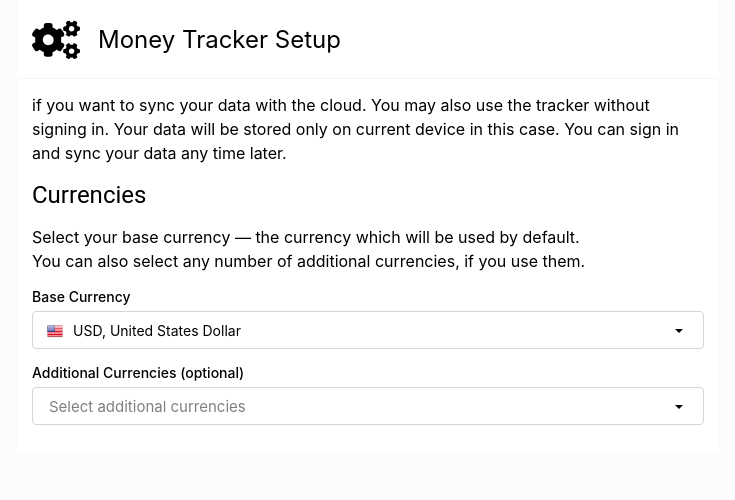
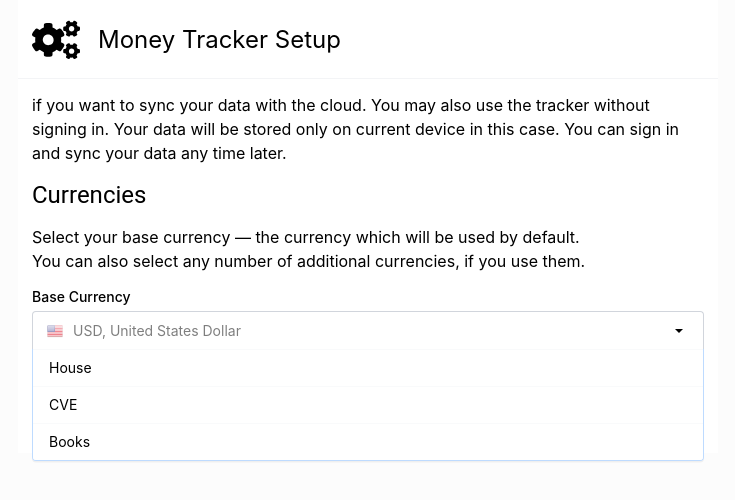
Before and after one commit to Imoyemi-1/moneytracker-app, a React (Vite) app: page / in a window 1280 px wide. Both pictures are taken after a click on the button 951 px from the left and 331 px from the top of the page. Shown: the top 500 px of the page, without its empty margins (272-1007 px from the left). Built offline with nearby package versions, Linux system fonts and the light colour scheme.

Commit message:
feat(setup): handle open individual Dropdown
- Added field id to recognize which field input or button is click
- Sync input and Dropdown dom together when is toggle

```diff
--- a/src/components/Dropdown.jsx
+++ b/src/components/Dropdown.jsx
@@ -1,6 +1,6 @@
 import clsx from 'clsx/lite';
 
-const Dropdown = ({ isFocused, data }) => {
+const Dropdown = ({ isOpen }) => {
   return (
     // Todo: add accessibility to jsx later
     <ul
@@ -8,7 +8,7 @@ const Dropdown = ({ isFocused, data }) => {
         'dropdown absolute -left-[1px] top-[37px] border w-[calc(100%+2px)] order-2 flex-grow flex-shrink-0 basis-full text-sm max-h-[7rem] overflow-y-scroll scroll-auto border-blue-200  rounded border-t-0 rounded-tl-none rounded-tr-none z-10 bg-white shadow-[0_1.5px_0_rgba(0,0,0,0.05)]',
 
         // toggle dropdown display if input is focused
-        !isFocused && 'hidden'
+        !isOpen && 'hidden'
       )}
     >
       {/* Todo: add real data to todo later */}
--- a/src/components/Field.jsx
+++ b/src/components/Field.jsx
@@ -1,70 +1,63 @@
 import { IoMdArrowDropdown } from 'react-icons/io';
-import { useState } from 'react';
 import Dropdown from './Dropdown';
 import { clsx } from 'clsx/lite';
+import { useEffect, useRef } from 'react';
 
-const Field = ({ label, selection, placeholder }) => {
-  const [isFocused, setIsFocused] = useState(false);
-  const [baseInputEmpty, setBaseInputEmpty] = useState(true);
+const Field = ({ label, selection, placeholder, id, openId, setOpenId }) => {
+  const isOpen = openId === id;
+  const inputRef = useRef(null);
+
+  // focus on the input when state change
+
+  useEffect(() => {
+    isOpen ? inputRef.current?.focus() : inputRef.current?.blur();
+  }, [isOpen]);
+
+  // handle toggle for which field is click
+
+  const onToggle = (e) => {
+    e.preventDefault();
+    const nextOpen = !isOpen;
+    setOpenId(nextOpen ? id : null);
+    if (nextOpen) inputRef.current.focus();
+    else inputRef.current.blur();
+  };
 
   return (
     // Todo: add accessibility to jsx later
 
     <div className='mb-3.5 flex flex-col'>
       <label className='font-medium mb-1 text-sm '>{label}</label>
-
       <div
         className={clsx(
-          'relative w-full flex flex-wrap items-center h-9.5 rounded',
+          'relative w-full flex flex-wrap items-center h-9.5 rounded  border-gray-300 border  justify-between',
 
-          //   update border when input is focus or blur
-          isFocused &&
+          // update border when input is focus or blur
+          isOpen &&
             ' border-blue-200  border border-b-0 rounded-bl-none rounded-br-none',
-          !isFocused && ' border-gray-300 border '
+          !isOpen && ' border-gray-300 border '
         )}
       >
-        {selection &&
-          //  toggle selection states when input is focus
-          baseInputEmpty && (
-            <div
-              className={clsx(
-                //  toggle selection display when input have value
-                'text-sm px-3.5 flex items-center',
-                isFocused && 'absolute opacity-50'
-              )}
-            >
-              <img
-                className='mr-2.5 h-3.5 w-4 object-cover'
-                src={selection.flag}
-                alt={selection.country}
-              />
-              <span>
-                {selection.code}, {selection.name}
-              </span>
-            </div>
-          )}
+        <>{selection}</>
 
         <input
-          onFocus={() => {
-            setIsFocused(true);
-          }}
-          onBlur={() => setIsFocused(false)}
-          onChange={(e) =>
-            e.target.value.trim().length > 0
-              ? setBaseInputEmpty(false)
-              : setBaseInputEmpty(true)
-          }
-          className='py-2 px-4 pr-7  full outline-0 min-w-12.5 flex-1 border-0 text-[0.9375rem]'
+          ref={inputRef}
+          className='absolute w-full py-2 px-4 pr-7  full outline-0 min-w-12.5 flex-1 border-0 text-[0.9375rem]'
           type='text'
-          //   toggle and display placeholder when selection is hidden
+          onFocus={() => setOpenId(id)}
+          onBlur={() => setOpenId(null)}
           placeholder={placeholder}
         />
 
-        <button type='button' className='px-4 cursor-pointer'>
+        <button
+          onPointerDown={onToggle}
+          type='button'
+          className='px-4 cursor-pointer relative right-0'
+        >
           <IoMdArrowDropdown />
         </button>
 
-        <Dropdown isFocused={isFocused} />
+        <Dropdown isOpen={isOpen} />
       </div>
     </div>
   );
--- a/src/setupPage/Form.jsx
+++ b/src/setupPage/Form.jsx
@@ -1,11 +1,13 @@
-import { useState } from 'react';
+import { useRef, useState } from 'react';
 import Field from '../components/Field';
 import { useDropdown } from '../contexts/Setup';
-
+import { clsx } from 'clsx/lite';
 // get countries data from currencies data
 
 const Form = () => {
   const { currenciesData, selected, setSelected } = useDropdown();
+  const [baseInputEmpty, setBaseInputEmpty] = useState(true);
+  const [openId, setOpenId] = useState(null);
 
   // remove currencies already selected from base list
   const filteredForBase = currenciesData.filter(
@@ -16,13 +18,37 @@ const Form = () => {
     <form>
       <div>
         <Field
+          id='baseField'
+          openId={openId}
+          setOpenId={setOpenId}
           label='Base Currency'
-          selection={selected.baseSelection}
+          selection={
+            <div
+              className={clsx(
+                //  toggle selection display when input have value
+                'text-sm px-3.5 flex items-center',
+                openId === 'baseField' && 'opacity-50'
+              )}
+            >
+              <img
+                className='mr-2.5 h-3.5 w-4 object-cover'
+                src={selected.baseSelection.flag}
+                alt={selected.baseSelection.country}
+              />
+              <span>
+                {selected.baseSelection.code}, {selected.baseSelection.name}
+              </span>
+            </div>
+          }
           placeholder=''
         />
         <Field
+          id='additionalField'
+          openId={openId}
+          setOpenId={setOpenId}
           label='Additional Currencies (optional)'
           placeholder='Select additional currencies'
+          selection={<div></div>}
         />
       </div>
     </form>
```
